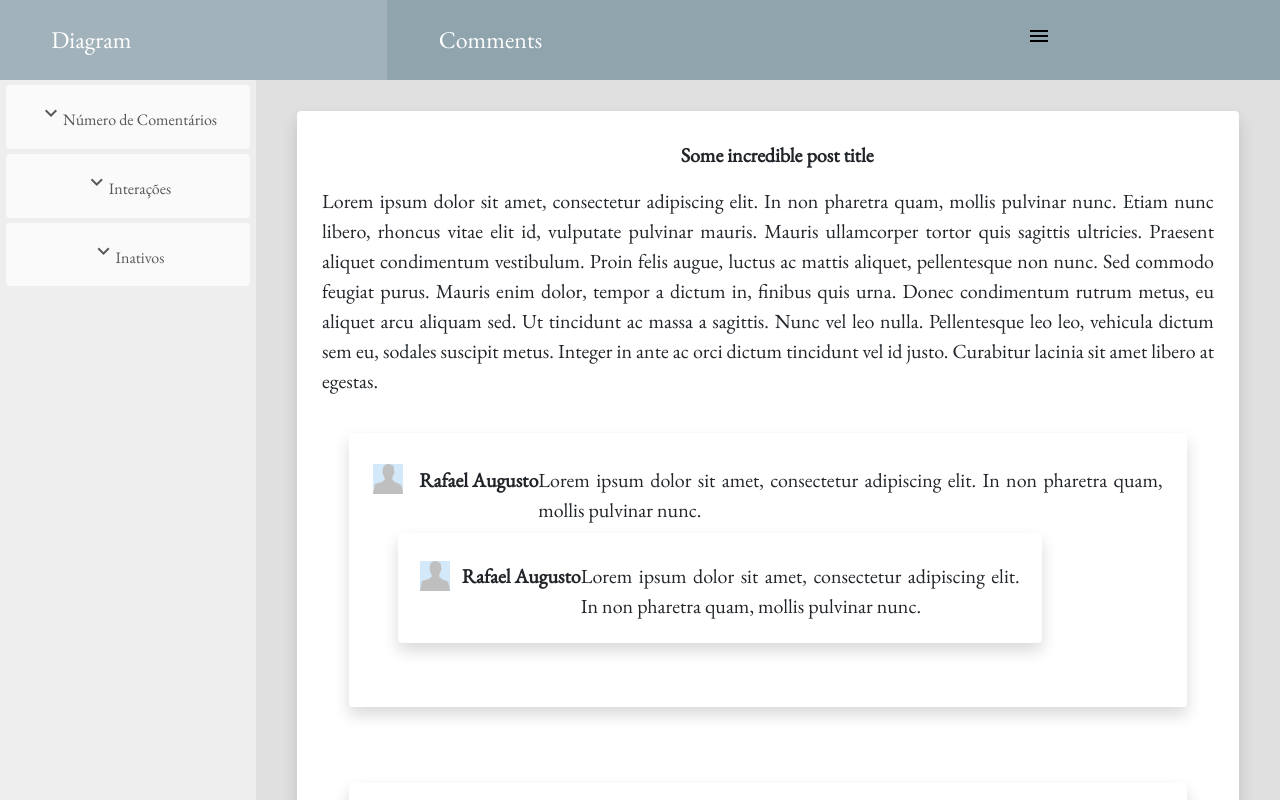
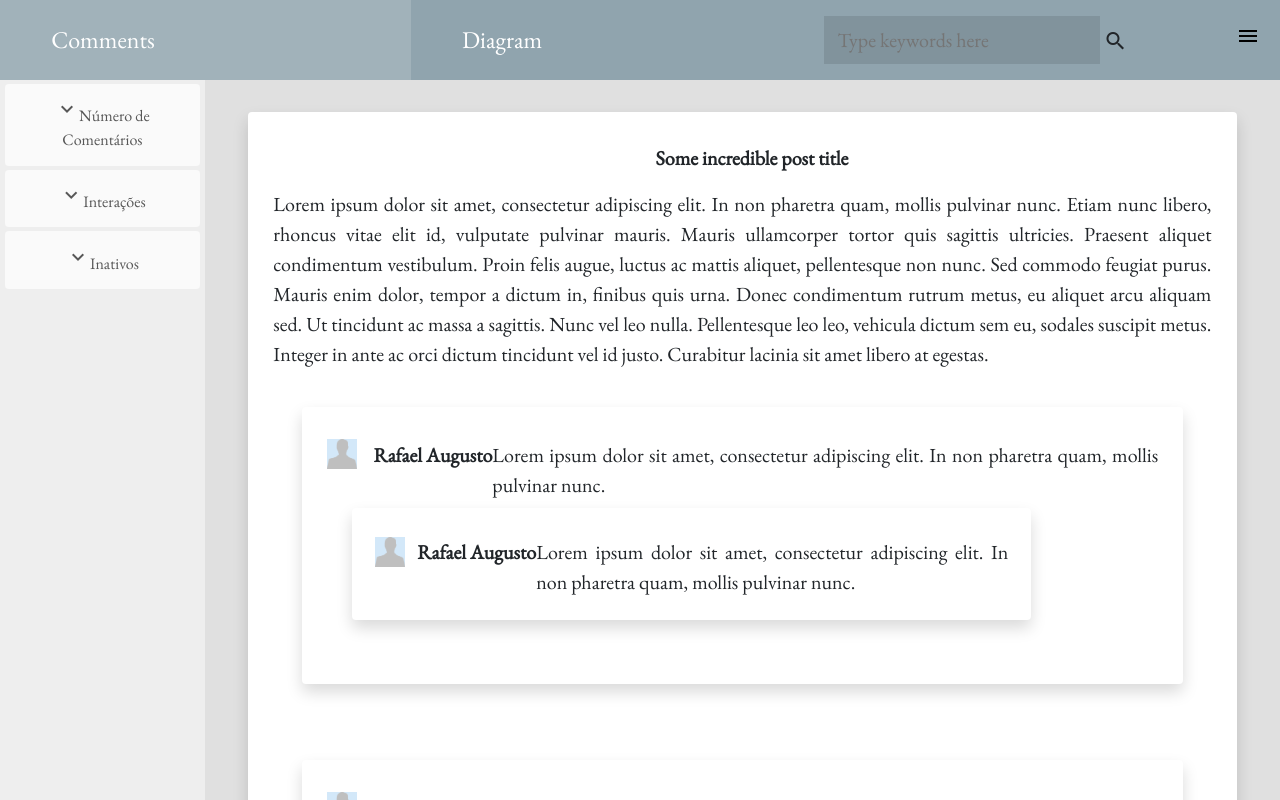
Before and after one commit to RafaelBAraujo/BloggerViewer, a React (Create React App) app in the folder client/: page /visualizer in a window 1280 px wide. Built offline with nearby package versions, Linux system fonts and the light colour scheme.

Commit message:
SearchBar component push

```diff
--- a/client/public/index.html
+++ b/client/public/index.html
@@ -21,7 +21,7 @@
       work correctly both with client-side routing and a non-root public URL.
       Learn how to configure a non-root public URL by running `npm run build`.
     -->
-    <title>React App</title>
+    <title>Blogger Viewer</title>
   </head>
   <body>
     <noscript>You need to enable JavaScript to run this app.</noscript>
--- a/client/src/App/pages/visualizer.css
+++ b/client/src/App/pages/visualizer.css
@@ -13,7 +13,7 @@
 
     /*grid settings*/
     display: grid;
-    grid-template-columns: 20% 24% 26% 25% 5%;
+    grid-template-columns: 16% 84%;
     grid-template-rows: 10vh 90vh;
 
     /*page settings*/
@@ -56,10 +56,11 @@
 .tabs {
     width: 100%;
     display: flex;
-    justify-items: start;
+    flex-direction: row;
+    justify-content: flex-start;
     background-color: #90A4AE;
+    grid-column: 1 / 3;
     grid-row: 1;
-    grid-column: 1 / 6;
 }
 
 .tab {
@@ -85,13 +86,34 @@
     border-color: #5f727c;
 }
 
+.search-bar {
+    display: flex;
+    flex-flow: row;
+    align-self: center;
+    align-items: center;
+    height: 60%;
+    margin: 2%;
+    background-color: rgba(0, 0, 0, 0.1);
+}
+
+.search-bar input {
+    border: 0px solid;
+    padding: 5%;
+    outline: none;
+    background-color: rgba(0, 0, 0, 0.0);
+}
+
+.search-bar i {
+    padding: 1% 3% 0% 0%;
+}
+
 .comments {
     display: flex;
     flex-flow: column;
     overflow-y: auto;
     background-color: #e0e0e0;
     grid-row: 2;
-    grid-column: 2 / 6;
+    grid-column: 2;
 
 }
 
@@ -140,7 +162,7 @@
     overflow-y: auto;
     background-color: #e0e0e0;
     grid-row: 2;
-    grid-column: 2 / 6;
+    grid-column: 2;
 }
 
 .node-list{
@@ -187,16 +209,16 @@
 }
 
 .posts {
-    width: 100%;
-    display: flex;
-    justify-content: center;
+    align-self: center;
+    margin-left: auto;
+    height: 100%;
+    width: 5%;
     background-color: var(--primary-color);
-    grid-column: 5;
-    grid-row: 1;
 }
 
 .drawer-button {
     width: 100%;
+    height: 100%;
     background-color: var(--primary-color);
 }
 
--- /dev/null
+++ b/client/src/components/atoms/SearchBar.jsx
@@ -0,0 +1,14 @@
+import React from 'react'
+
+import { search } from '../scripts'
+
+const SearchBar = () => {
+    return(
+        <div className="search-bar">
+            <input type="text" onChange={search} placeholder="Type keywords here" />
+            <i className="material-icons">search</i>
+        </div>
+    )
+}
+
+export default SearchBar
--- a/client/src/components/molecules/MenuBar.jsx
+++ b/client/src/components/molecules/MenuBar.jsx
@@ -1,14 +1,16 @@
 import React from 'react'
 
 import Tab from '../atoms/Tab'
+import SearchBar from '../atoms/SearchBar'
 import DrawerButton from '../atoms/DrawerButton'
 
 const MenuBar = () => {
 
     return(
         <div className="tabs">
+            <Tab name="Comments" />
             <Tab name="Diagram" />
-            <Tab name="Comments" />
+            <SearchBar />
             <DrawerButton />
         </div>
     )
--- /dev/null
+++ b/client/src/components/molecules/test.html
@@ -0,0 +1,40 @@
+<!DOCTYPE html>
+<html>
+    <head>
+
+    </head>
+
+    <style>
+        .wrapper {
+            background-color:lightyellow;
+            display: flex;
+            width: 100%;
+        }
+
+        .content {
+            width: 250px;
+            height: 250px;
+            background-color: crimson;
+            margin: 20px;
+        }
+
+        .end {
+            background-color: lightblue;
+            margin-left: auto;
+        }
+
+    </style>
+
+    <body>
+
+        <div class="wrapper">
+
+            <div class="content"></div>
+            <div class="content"></div>
+            <div class="content"></div>
+            <div class="content end"></div>
+
+        </div>
+
+    </body>
+</html>
--- a/client/src/components/scripts.js
+++ b/client/src/components/scripts.js
@@ -37,3 +37,9 @@ function switchView(view) {
     }
 
 }
+
+export const search = () => {
+
+    console.log('hey, it has changed; BUT I\'M THE ONE WHO NEEDS CHANGING');
+
+}
```
